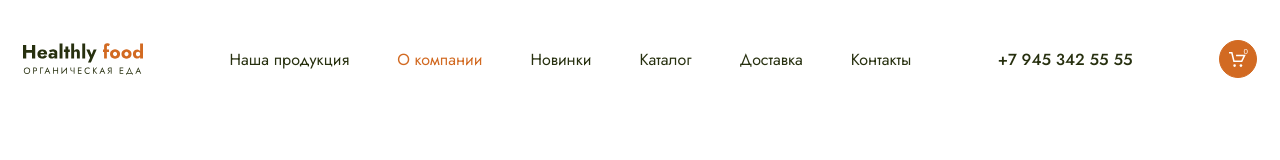
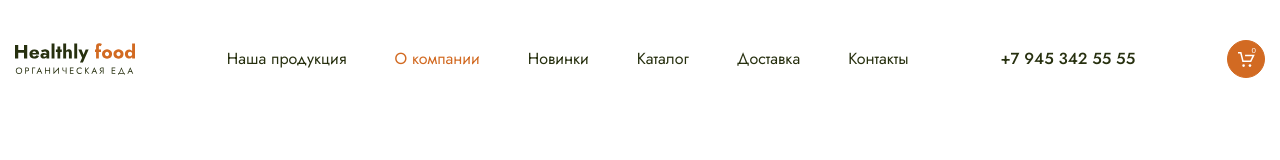
Before and after one commit to Kaduromo/healthy_food_shop, a website built with webpack: page src/index.html in a window 1280 px wide. Built offline with nearby package versions, Linux system fonts and the light colour scheme.

Commit message:
add reset.scss and change rem

```diff
--- a/src/styles/main.scss
+++ b/src/styles/main.scss
@@ -1,3 +1,4 @@
+@import "src/styles/reset.scss";
 @import url('https://fonts.googleapis.com/css2?family=Cormorant:ital,wght@0,700;1,700&family=Jost:wght@400;500&display=swap');
 
 $green: #27300f;
@@ -8,8 +9,11 @@ $size_desc: 22px;
 $font-jost: 'Jost', sans-serif;
 $font-cormorant: 'Cormorant', sans-serif;
 
+html {
+    font-size: 10px;
+}
 body {
-    font-size: 1rem;
+    font-size: 1.6rem;
     font-family: $font-jost;
 }
 .header {
@@ -19,28 +23,25 @@ body {
     display: flex;
     justify-content: space-between;
     align-items: center;
-    margin-top: 2.5em;
+    margin-top: 4rem;
     &__nav {
         display: flex;
-        list-style-type: none;
         margin: 0;
         padding-left: 0;
-        gap: 48px;
+        gap: 4.8rem;
     }
     &__link {
-        font-size: 1rem;
+        font-size: 1.6rem;
         color: $green;
-        text-decoration: none;
         transition: .2s;
         &:hover {
             color: $orange;
         }
     }
     &__tel {
-        font-size: 1rem;
+        font-size: 1.6rem;
         font-weight: 500;
         color: $green;
-        text-decoration: none;
         transition: .2s;
         &:hover {
             color: $orange;
@@ -55,7 +56,7 @@ body {
         background-repeat: no-repeat;
         background-position: center;
         background-color: $orange;
-        background-size: 17px 15px;
+        background-size: 1.7rem 1.5rem;
         position: relative;
         border: 1px solid $orange;
         cursor: pointer;
@@ -66,18 +67,18 @@ body {
         }
     }
     &__counter {
-        font-size: .5rem;
+        font-size: .8rem;
         color: #fff;
         position: absolute;
-        right: .5rem;
-        top: .4rem;
+        right: .8rem;
+        top: .5rem;
     }
 }
 .logo {
     display: block;
     background-image: url(../images/logo.svg);
-    width: 7.5rem;
-    height: 2rem;
+    width: 12rem;
+    height: 3.2rem;
 }
 .link-active {
     color: $orange;
--- /dev/null
+++ b/src/styles/reset.scss
@@ -0,0 +1,33 @@
+*,
+*::before,
+*::after {
+    padding: 0;
+    margin: 0;
+    bottom: 0;
+    box-sizing: border-box;
+}
+a {
+    text-decoration: none;
+}
+ul,
+ol,
+li {
+    list-style: none;
+}
+img {
+    vertical-align: top;
+}
+h1,
+h2,
+h3,
+h4,
+h5,
+h6 {
+    font-weight: inherit;
+    font-size: inherit;
+}
+html,
+body {
+    height: 100%;
+    line-height: 1;
+}
```
Also changed, not shown: dist/styles/main.css.
